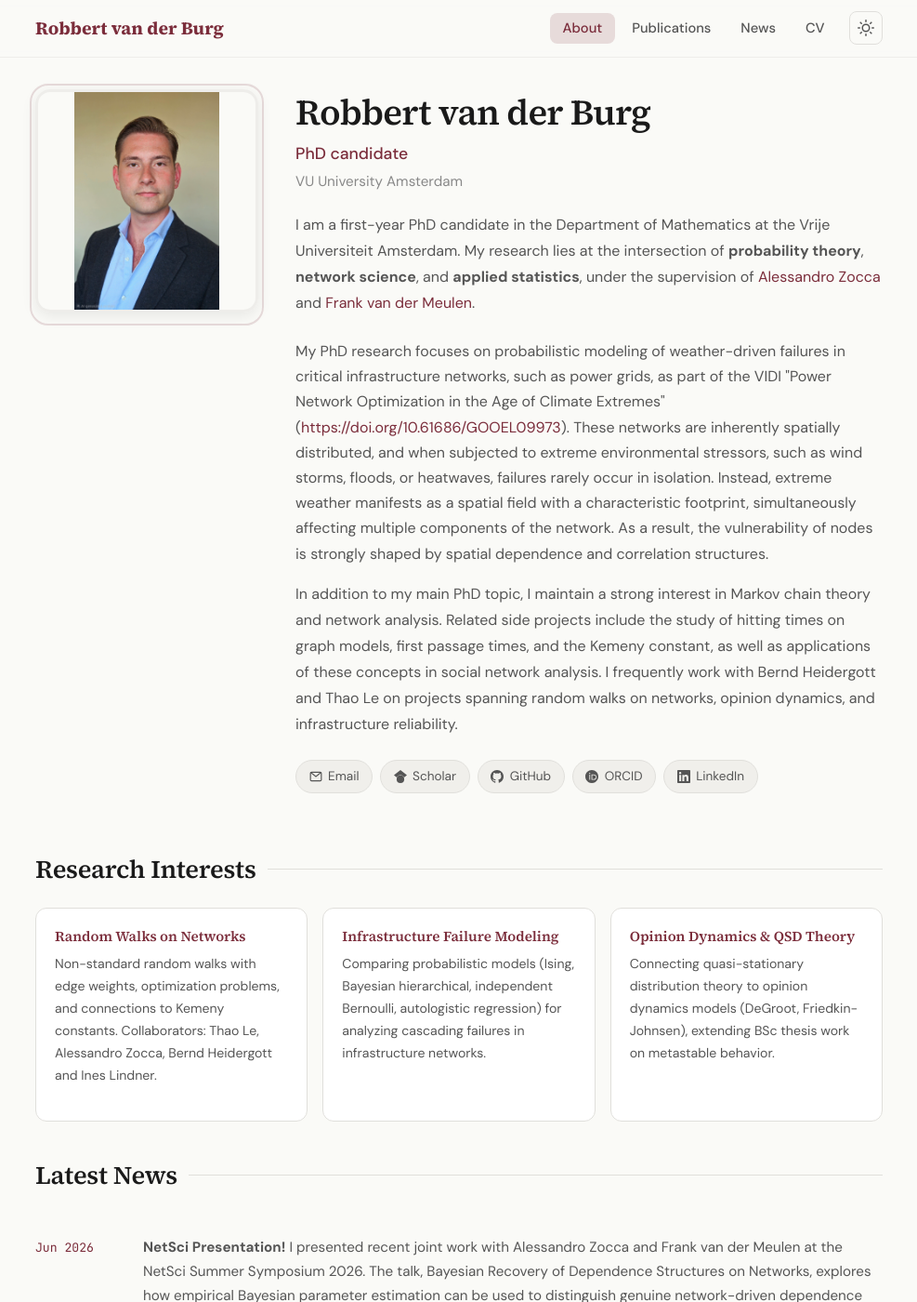
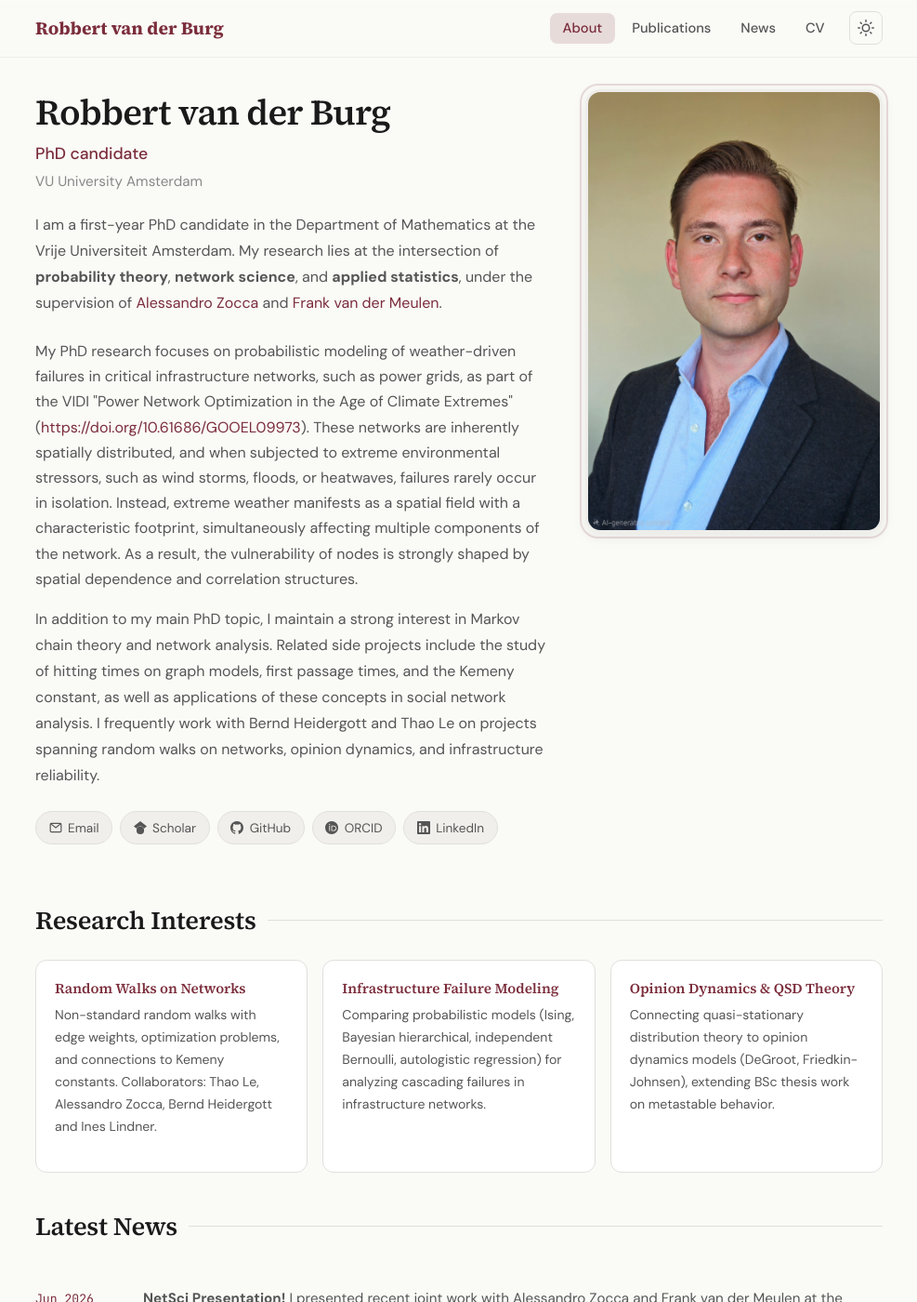
Before and after one commit to robbertvanderburg/robbertvanderburg.github.io, a Jekyll site: the page built from index.html, in a window 1280 px wide and 1400 px high. Shown: the whole window at 93% size, without its empty margins (146-1133 px from the left). Built offline with Jekyll 4.4.1, drawn with Linux system fonts in a browser that asks for light colours.

Commit message:
Changes profile photo

```diff
--- a/assets/css/style.scss
+++ b/assets/css/style.scss
@@ -223,7 +223,7 @@ a:hover { color: var(--wine-light); }
 /* ---------- About Page: Profile Card ---------- */
 .profile-section {
   display: grid;
-  grid-template-columns: 240px 1fr;
+  grid-template-columns: 1fr 320px;
   gap: 2.5rem;
   align-items: start;
   margin-bottom: 3rem;
@@ -234,6 +234,11 @@ a:hover { color: var(--wine-light); }
     grid-template-columns: 1fr;
     text-align: center;
   }
+  .profile-photo-wrapper {
+    order: -1;
+    max-width: 320px;
+    margin: 0 auto;
+  }
 }
 
 .profile-photo-wrapper {
@@ -242,8 +247,8 @@ a:hover { color: var(--wine-light); }
 
 .profile-photo {
   width: 100%;
-  aspect-ratio: 1;
-  object-fit: cover;
+  height: auto;
+  display: block;
   border-radius: 16px;
   box-shadow: var(--shadow-md);
   border: 3px solid var(--border-light);
--- a/index.html
+++ b/index.html
@@ -37,11 +37,6 @@ description: "Academic website of Robbert van der Burg, PhD candidate in Applied
 </script>
 
 <section class="profile-section fade-in">
-  <div class="profile-photo-wrapper">
-    <!-- Replace with your photo: save as assets/images/profile.jpg -->
-    <img src="{{ '/assets/images/Pasfoto_website.jpg' | relative_url }}" alt="Photo of {{ site.author.name }}" class="profile-photo" style="object-fit: contain;">
-  </div>
-
   <div class="profile-info">
     <h1>{{ site.author.name }}</h1>
     <p class="position">{{ site.author.position }}</p>
@@ -89,6 +84,10 @@ description: "Academic website of Robbert van der Burg, PhD candidate in Applied
       </a>
       {% endif %}
     </div>
+  </div>
+
+  <div class="profile-photo-wrapper">
+    <img src="{{ '/assets/images/Pasfoto_website.jpg' | relative_url }}" alt="Photo of {{ site.author.name }}" class="profile-photo">
   </div>
 </section>
 
```
